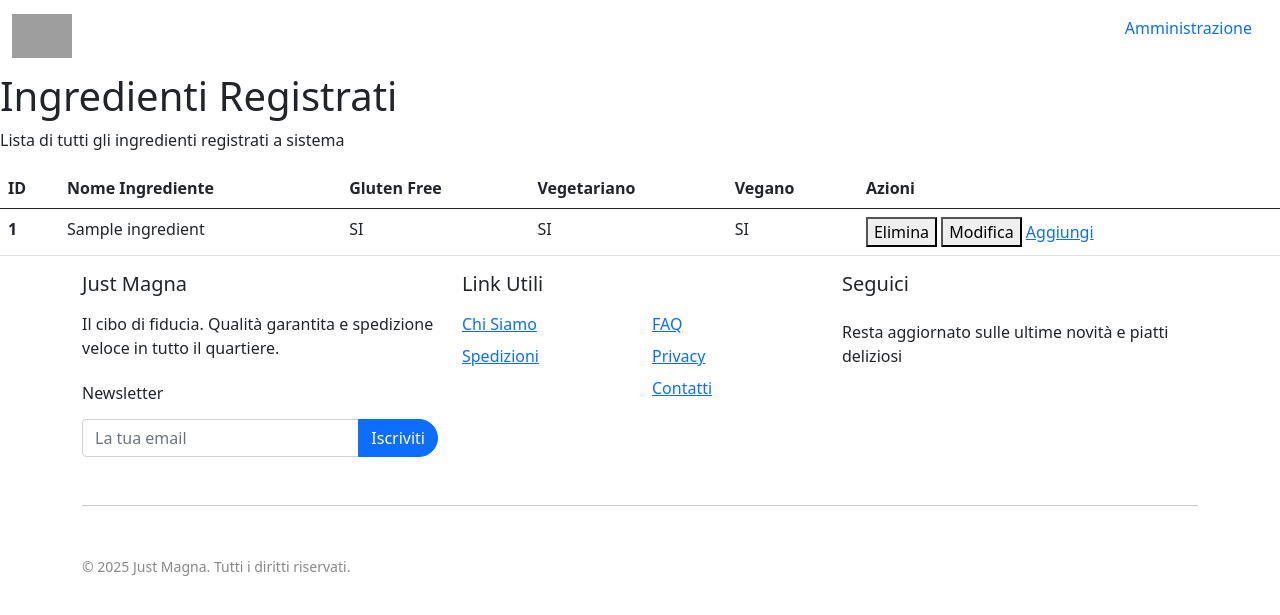
After one commit to Siddha95/Just_Magna, a Django app: template templates/catalog/ingredient_list.html in a window 1280 px wide. The commit adds this page. Shown: the top 615 px of the page. Run offline with Django 5.2, Linux system fonts and the light colour scheme; the template is opened without the code that fills it: values that come from a table or form of the project are taken from there, others are empty; tables that the repository leaves empty hold one stand-in row (values such as "Sample post"); grey boxes are pictures that could not be loaded.

Commit message:
aggiunto bottone per form di aggiunta ingrediente

```diff
--- a/catalog/urls.py
+++ b/catalog/urls.py
@@ -7,7 +7,7 @@ urlpatterns = [
     path("", CatalogView.as_view(), name='home'),
     path("details/<int:pk>/", CatalogDetailView.as_view(), name="catalog-detail"),
     path("ingredient/create", IngredientCreateView.as_view(), name="ingredient-create"),
-    path("ingredient/delete", DeleteIngredientView.as_view(), name="ingredient-delete"),
+    path("ingredient/del/<str:id>", DeleteIngredientView.as_view(), name="ingredient-delete"),
     path("ingredient/update", UpdateIngredientView.as_view(), name="ingredient-update"),
     path("ingredient/list", AmministrazioneView.as_view(), name="ingredient-list"),
 
--- a/templates/base.html
+++ b/templates/base.html
@@ -1,13 +1,14 @@
 <!DOCTYPE html>
 <html>
   {% include 'partials/header.html' %}
+<body>
+<div class="wrapper">
 
-<body>
   {% include 'partials/navbar.html' %}
   {% block content %}{% endblock %}
 
   {% include 'partials/footer.html' %}
-
+  {% include 'partials/sidebar.html' %}
+</div>
 </body>
-  {% include 'partials/sidebar.html' %}
 </html>
--- a/templates/catalog/dish_list.html
+++ b/templates/catalog/dish_list.html
@@ -12,7 +12,7 @@
     <div class="container">
         <div class="row">
             {% for dish in object_list %}
-                {% include "partials/dish_card.html" with dish=dish %}
+                {% include "catalog/partials/dish_card.html" with dish=dish %}
             {% endfor %}
         </div>
     </div>
--- /dev/null
+++ b/templates/catalog/ingredient_list.html
@@ -0,0 +1,24 @@
+{% extends "base.html" %}
+{% block content %}
+    <div class= "ingredienti-header">
+        <h1>Ingredienti Registrati</h1>
+        <p>Lista di tutti gli ingredienti registrati a sistema</p>
+    </div>
+    <table class="table">
+    <thead class="thead-dark">
+        <tr>
+            <th scope="col">ID</th>
+            <th scope="col">Nome Ingrediente</th>
+            <th scope="col">Gluten Free</th>
+            <th scope="col">Vegetariano</th>
+            <th scope="col">Vegano</th>
+            <th scope="col">Azioni</th>
+        </tr>
+    </thead>
+        <tbody>
+            {% for ingredient in object_list%}
+                {% include "catalog/partials/ingredient_row.html" with ingredient=ingredient%}
+            {% endfor %}
+        </tbody>
+    </table>
+{% endblock %}
--- a/templates/catalog/ingredient_update_form.html
+++ b/templates/catalog/ingredient_update_form.html
@@ -0,0 +1 @@
+Aggiorna ingrediente
--- a/templates/partials/dish_card.html
+++ b/templates/catalog/partials/dish_card.html
@@ -2,7 +2,7 @@
     <div class="card" style="width: 18rem;">
         <img src="{{ dish.image.url }}" width="150" height="250" class="card-img-top" alt="...">
         <div class="card-body">
-            <h5 class="card-title">{{ dish.name }} </h5>
+            <h5 class="card-title">{{ dish.name }}</h5>
             <p class="card-text">{{ dish.descrizione }}</p>
             <p class="card-text">${{ dish.price }}</p>
             <a href="{% url 'catalog-detail' dish.pk %}" class="btn btn-primary">Dettagli</a>
--- /dev/null
+++ b/templates/catalog/partials/ingredient_row.html
@@ -0,0 +1,14 @@
+
+<tr>
+    <th scope="row">{{ingredient.id}}</th>
+    <td>{{ingredient.name}}</td>
+    <td>{% if ingredient.gluten_free %}SI{% else %}NO{% endif %}</td>
+    <td>{% if ingredient.vegetarian %}SI{% else %}NO{% endif %}</td>
+    <td>{% if ingredient.vegan %}SI{% else %}NO{% endif %}</td>
+    <td>
+        <button class="button-ingredient" href="{% url 'ingredient-delete' ingredient.pk %}">Elimina</button>
+        <button class="button-ingredient">Modifica</button>
+        <a  class="button-ingredient" href="{% url 'ingredient-create' %}">Aggiungi</a>
+
+    </td>
+</tr>
--- a/templates/partials/footer.html
+++ b/templates/partials/footer.html
@@ -1,5 +1,5 @@
 {% block footer %}
-    <footer class="footer py-5 mt-5">
+    <footer>
         <div class="container">
             <div class="row g-4">
                 <div class="col-lg-4 col-md-6">
--- a/templates/partials/navbar.html
+++ b/templates/partials/navbar.html
@@ -4,14 +4,14 @@
     <nav class="navbar">
         <div class="container-fluid">
             <a class="navbar-brand" href={% url 'home' %}>
-                <img src="{% static 'dishes/logo.png' %}"
+                <img class="logo" src="{% static 'dishes/logo.png' %}"
                      alt=""
                      width="60"
                      height="44"
-                     class="d-inline-block align-top">
+                >
             </a>
             <p class="nav-item">
-                <a class="nav-link" href="{% url 'ingredient-create' %}">Aggiungi ingrediente</a>
+                <a class="nav-link" href="{% url 'ingredient-list' %}">Amministrazione</a>
             </p>
         </div>
     </nav>
--- a/templates/partials/sidebar.html
+++ b/templates/partials/sidebar.html
@@ -1,5 +1,5 @@
-{% block sidebar %}
+{% comment %} {% block sidebar %}
 <div class="sidenav">
   <a href="/">Home</a>
   <a href="/">Bella sta sidebar</a>
-{% endblock %}
+{% endblock %}   {% endcomment %}
```
Also changed, not shown: catalog/views.py (+6 -4 lines), templates/catalog/amministrazione_list.html (deleted).
